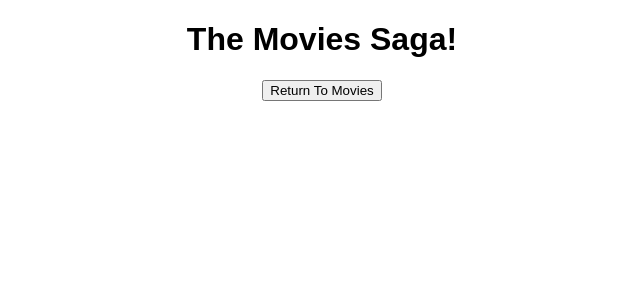
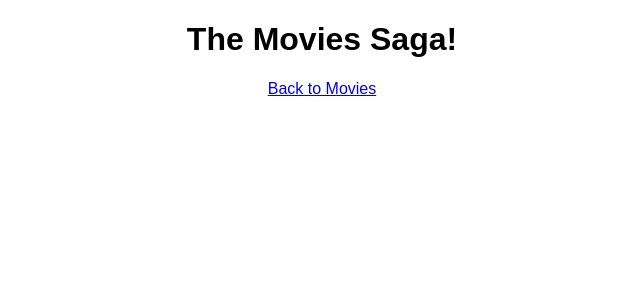
Before and after one commit to barbedStingray/weekend-movie-sagas, a React (Create React App) app: page /details/1 in a window 1280 px wide. Shown: the top 300 px of the page, without its empty margins (318-958 px from the left). Built offline with nearby package versions, Linux system fonts and the light colour scheme.

Commit message:
attempting genres again

```diff
--- a/src/components/DetailsPage/DetailsPage.jsx
+++ b/src/components/DetailsPage/DetailsPage.jsx
@@ -1,6 +1,6 @@
 
 import { useSelector } from 'react-redux';
-import { useNavigate, useParams } from 'react-router-dom';
+import { useNavigate, useParams, Link } from 'react-router-dom';
 
 
 export default function DetailsPage() {
@@ -12,15 +12,19 @@ export default function DetailsPage() {
     // const { movieId } = useParams();
 
 
-    function returnToMovies() {
-        console.log(`returning to movies`);
-        navigate('/');
-    }
+    // function returnToMovies() {
+    //     console.log(`returning to movies`);
+    //     // clear your REDUX state
+    //     navigate('/');
+    // }
 
     return (
         <div id='details-page'>
 
-            <button onClick={returnToMovies}>Return To Movies</button>
+            {/* <button onClick={returnToMovies}>Return To Movies</button> */}
+            <Link to="/" relative="path">
+                <p>Back to Movies</p>
+            </Link>
 
             {/* <p>movieID: {movieId}</p> */}
 
```
Also changed, not shown: 1 other file (tests, documents, lock files or other folders).
